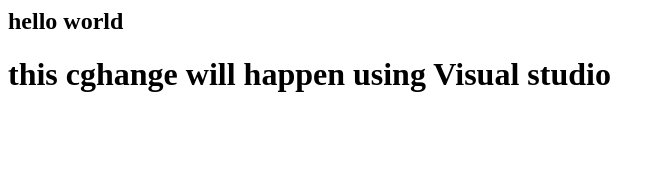
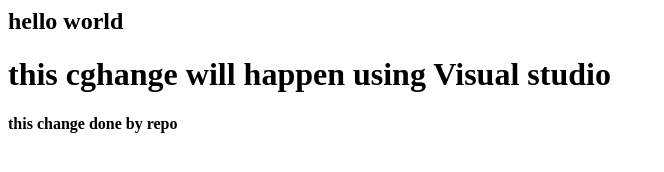
Before and after one commit to Jitendar920448/New_Repo_Demo, a plain HTML site: page index.html in a window 1280 px wide. Shown: the whole page, without its empty margins (0-664 px from the left). Drawn offline with Linux system fonts and the light colour scheme.

Commit message:
Update index.html

```diff
--- a/index.html
+++ b/index.html
@@ -1,3 +1,5 @@
 <h2>hello world</h2>
 
 <h1> this cghange will happen using Visual studio</h1>
+
+<h4> this change done by repo</h4>
```
